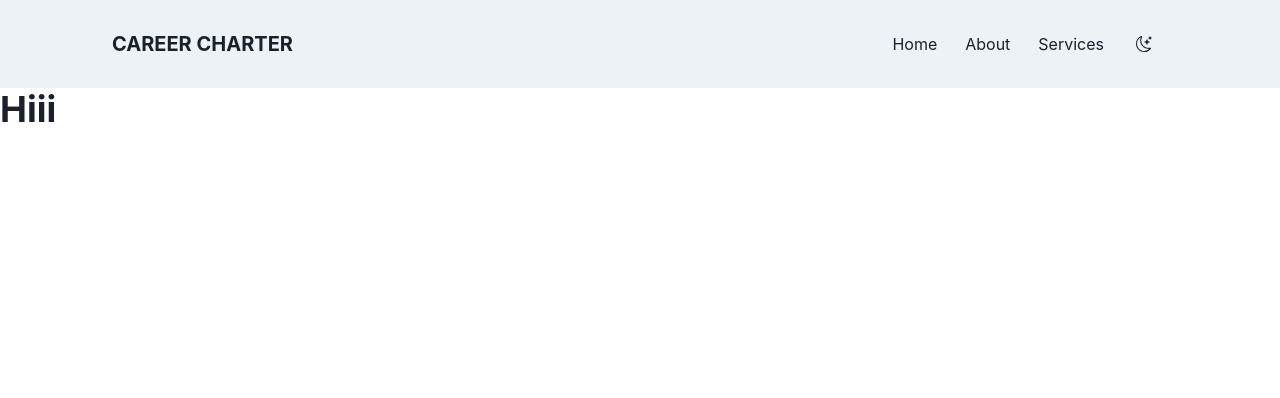
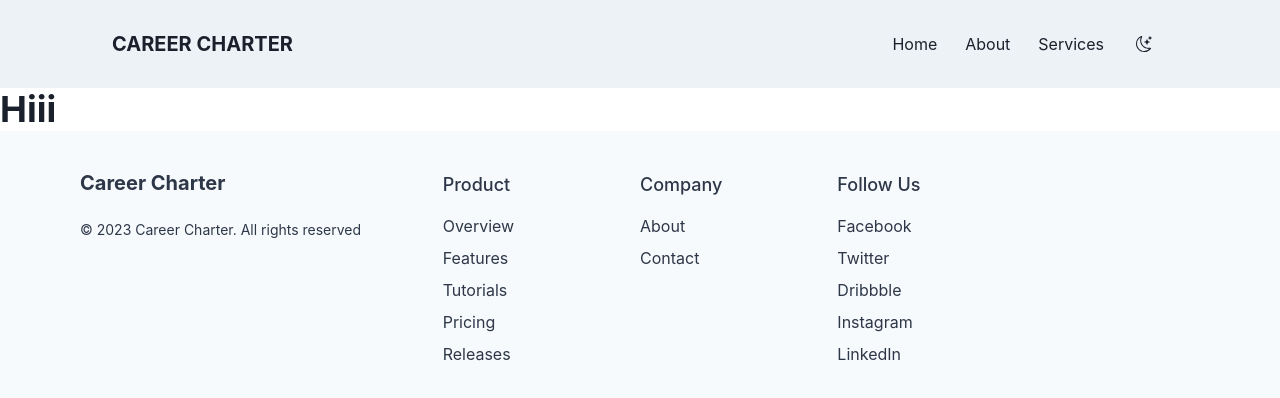
Before and after one commit to pranavsoni1101/CareerCharter, a Next.js app: page / in a window 1280 px wide. Shown: the top 398 px of the page. Built offline with nearby package versions, Linux system fonts and the light colour scheme.

Commit message:
Added footer

```diff
--- /dev/null
+++ b/components/Layout/Footer/Footer.tsx
@@ -0,0 +1,91 @@
+'use client'
+
+import { ReactNode } from 'react'
+
+import {
+  Box,
+  Container,
+  Heading,
+  SimpleGrid,
+  Stack,
+  Text,
+  useColorModeValue,
+} from '@chakra-ui/react'
+
+const ListHeader = ({ children }: { children: ReactNode }) => {
+  return (
+    <Text fontWeight={'500'} fontSize={'lg'} mb={2}>
+      {children}
+    </Text>
+  )
+}
+
+const Footer = () => {
+  return (
+    <Box
+      bg={useColorModeValue('gray.50', 'gray.900')}
+      color={useColorModeValue('gray.700', 'gray.200')}>
+      <Container as={Stack} maxW={'6xl'} py={10}>
+        <SimpleGrid
+          templateColumns={{ sm: '1fr 1fr', md: '2fr 1fr 1fr 1fr 1fr' }}
+          spacing={8}>
+          <Stack spacing={6}>
+            <Box>
+                <Heading size= "md">Career Charter</Heading>
+            </Box>
+            <Text fontSize={'sm'}>© 2023 Career Charter. All rights reserved</Text>
+          </Stack>
+
+          <Stack align={'flex-start'}>
+            <ListHeader>Product</ListHeader>
+            <Box as="a" href={'#'}>
+              Overview
+            </Box>
+            <Box as="a" href={'#'}>
+              Features
+            </Box>
+            <Box as="a" href={'#'}>
+              Tutorials
+            </Box>
+            <Box as="a" href={'#'}>
+              Pricing
+            </Box>
+            <Box as="a" href={'#'}>
+              Releases
+            </Box>
+          </Stack>
+          <Stack align={'flex-start'}>
+            <ListHeader>Company</ListHeader>
+            <Box as="a" href={'#'}>
+              About
+            </Box>
+            <Box as="a" href={'#'}>
+              Contact
+            </Box>
+          </Stack>
+
+          <Stack align={'flex-start'}>
+            <ListHeader>Follow Us</ListHeader>
+            <Box as="a" href={'#'}>
+              Facebook
+            </Box>
+            <Box as="a" href={'#'}>
+              Twitter
+            </Box>
+            <Box as="a" href={'#'}>
+              Dribbble
+            </Box>
+            <Box as="a" href={'#'}>
+              Instagram
+            </Box>
+            <Box as="a" href={'#'}>
+              LinkedIn
+            </Box>
+          </Stack>
+        </SimpleGrid>
+      </Container>
+    </Box>
+  )
+}
+
+export default Footer;
--- a/components/Layout/index.tsx
+++ b/components/Layout/index.tsx
@@ -1,7 +1,7 @@
 import { Box } from '@chakra-ui/react';
 import React, { ReactNode } from 'react';
-// import Footer from './Footer';
 import Navbar from './Navbar/Navbar';
+import Footer from './Footer/Footer';
 
 interface LayoutProps {
     children: ReactNode | ReactNode[]
@@ -16,7 +16,7 @@ const Layout = ({children}: LayoutProps) =>  {
             <Box>
                 {children}
             </Box>
-            {/* <Footer /> */}
+            <Footer />
         </>
     )
 }
```
